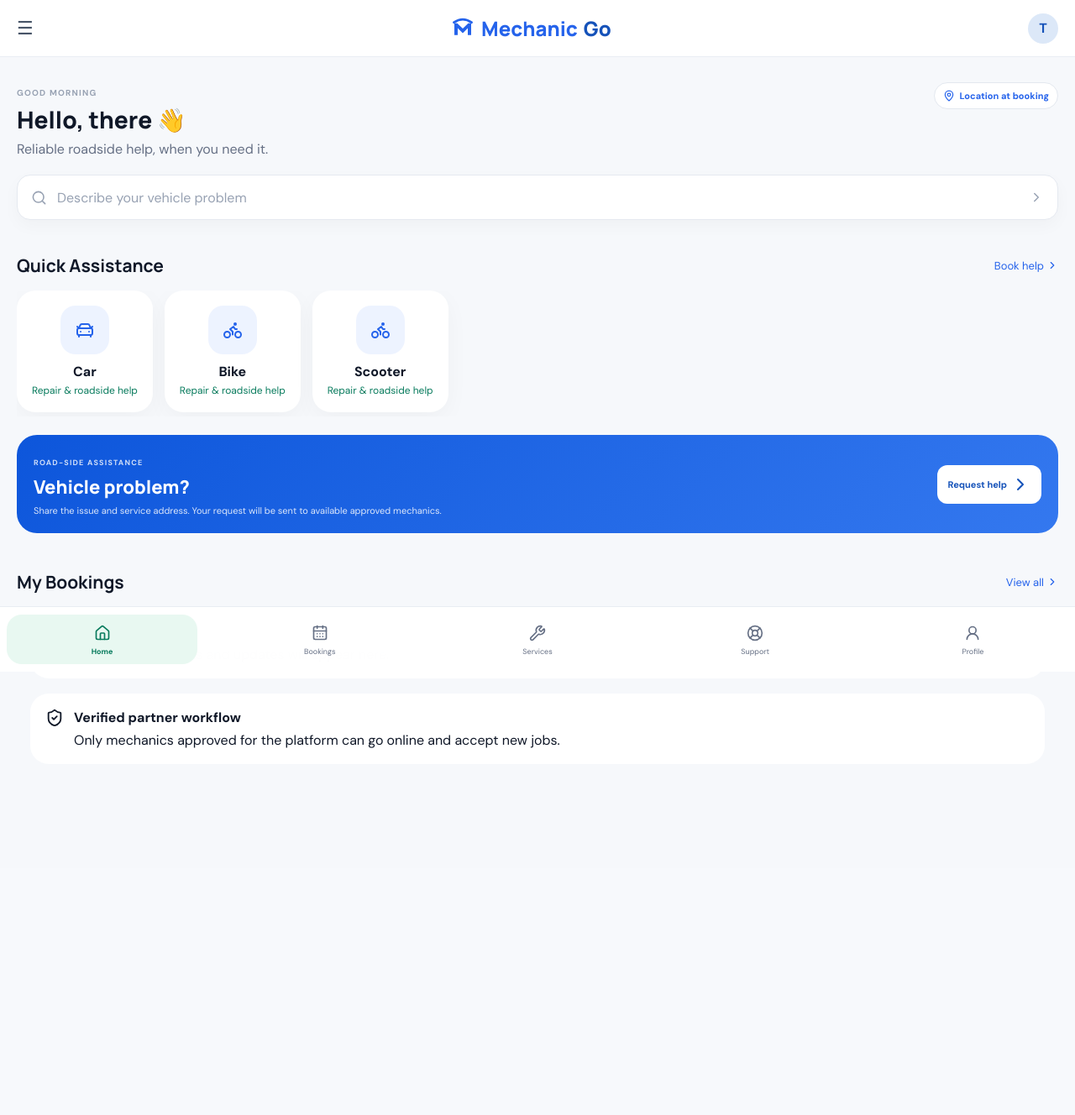
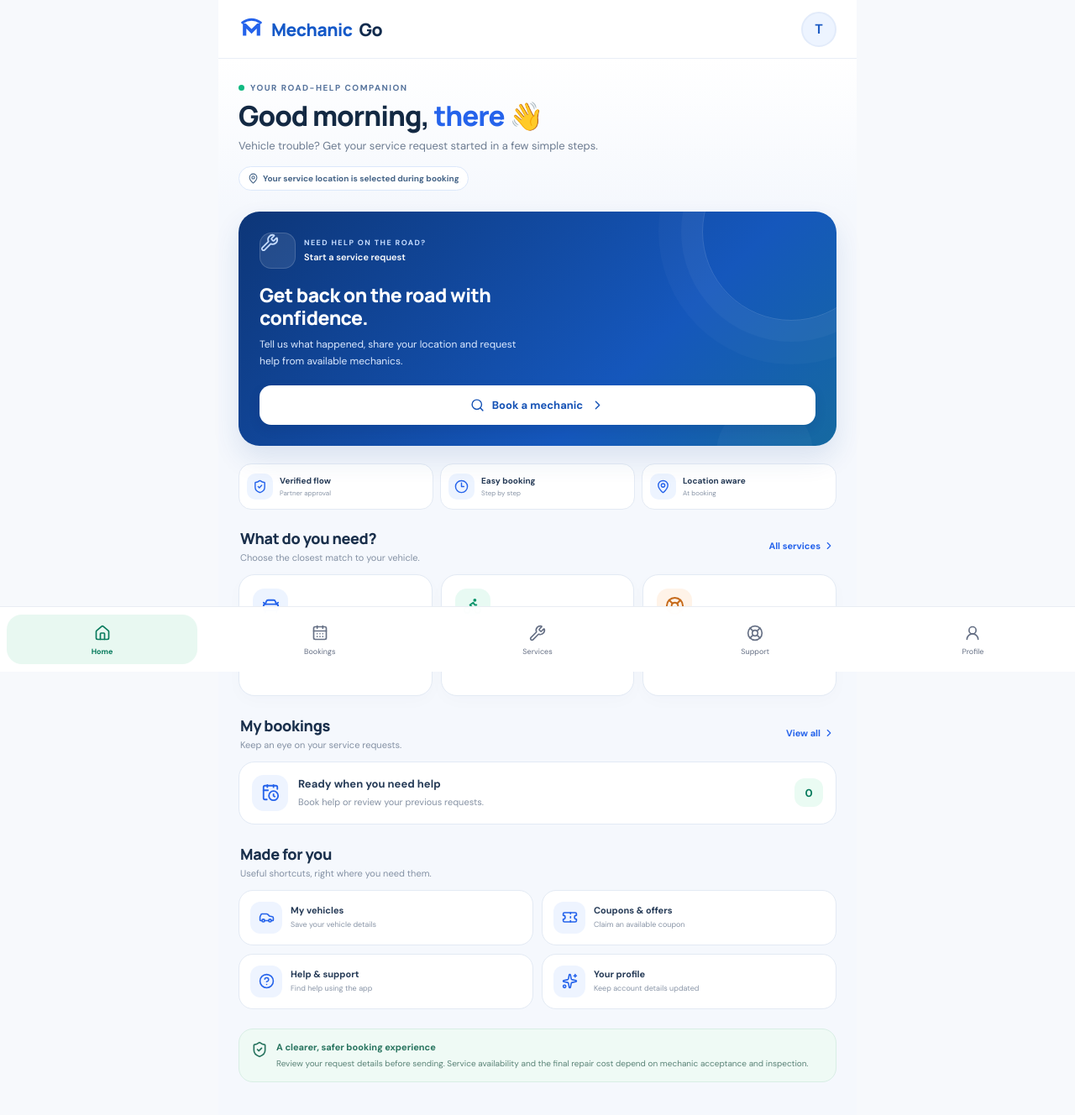
Before and after one commit to Enayatalibarkaat/MechanicGo, a Next.js app: page /home in a window 1280 px wide. Shown: the top 1328 px of the page at 84% size. Before the commit the page ends 1034 px from the top, so only its background shows below. Built offline with nearby package versions, Linux system fonts and the light colour scheme; no server answers.

Commit message:
Redesign customer home with premium service cards and useful live booking shortcuts

```diff
--- a/app/home/page.tsx
+++ b/app/home/page.tsx
@@ -1,42 +1,93 @@
 "use client";
+
 import {useEffect,useState} from "react";
-import {CarFront,Bike,MapPin,Search,ChevronRight,CalendarClock,ShieldCheck} from "lucide-react";
+import {
+  Bike, CarFront, ChevronRight, CalendarClock, ShieldCheck, MapPin,
+  Search, Wrench, Ticket, Car, LifeBuoy, CircleHelp, Clock3, Sparkles
+} from "lucide-react";
 import {Bottom} from "../components";
 
-type Booking={_id:string;status:string;issueDescription:string;vehicleType:string};
-const categories=[[ "Car",CarFront ],[ "Bike",Bike ],[ "Scooter",Bike ]] as const;
+type Booking={_id:string;status:string;issueDescription:string;vehicleType:string;createdAt?:string};
 function greeting(){const h=new Date().getHours();return h<12?"GOOD MORNING":h<17?"GOOD AFTERNOON":"GOOD EVENING";}
 
 export default function Home(){
- const[name,setName]=useState("there");const[photoUrl,setPhotoUrl]=useState("");const[openBookings,setOpenBookings]=useState(0);const[loading,setLoading]=useState(true);
+ const[name,setName]=useState("there");
+ const[photoUrl,setPhotoUrl]=useState("");
+ const[openBookings,setOpenBookings]=useState(0);
+ const[loading,setLoading]=useState(true);
+ const[latestBooking,setLatestBooking]=useState<Booking|null>(null);
  useEffect(()=>{
   let active=true;
   fetch("/api/profile/current",{cache:"no-store"}).then(async r=>{const d=await r.json();if(active&&r.ok&&d.user){if(d.user.name)setName(d.user.name.split(" ")[0]);setPhotoUrl(d.user.profilePhotoUrl||"");}}).catch(()=>{});
-  fetch("/api/auth/status",{cache:"no-store"}).then(async r=>{const d=await r.json();if(!active)return;if(r.ok&&d.authenticated&&d.user?.role==="MECHANIC")location.replace("/mechanic/dashboard");}).catch(()=>{});
-  const loadBookings=()=>fetch("/api/bookings",{cache:"no-store"}).then(async r=>{const d=await r.json();if(active&&r.ok){const list:Booking[]=d.bookings||[];setOpenBookings(list.filter(b=>!["COMPLETED","CANCELLED"].includes(b.status)).length);}}).catch(()=>{}).finally(()=>{if(active)setLoading(false);});
+  fetch("/api/auth/status",{cache:"no-store"}).then(async r=>{const d=await r.json();if(active&&r.ok&&d.authenticated&&d.user?.role==="MECHANIC")location.replace("/mechanic/dashboard");}).catch(()=>{});
+  const loadBookings=()=>fetch("/api/bookings",{cache:"no-store"}).then(async r=>{const d=await r.json();if(active&&r.ok){const list:Booking[]=d.bookings||[];const current=list.filter(b=>!["COMPLETED","CANCELLED"].includes(b.status));setOpenBookings(current.length);setLatestBooking(current[0]||null);}}).catch(()=>{}).finally(()=>{if(active)setLoading(false);});
   void loadBookings();
   const timer=window.setInterval(()=>void loadBookings(),30000);
   return()=>{active=false;window.clearInterval(timer);};
  },[]);
- return <main className="appPage">
-  <header className="appHeader"><a href="/services" className="iconBtn" aria-label="Services">☰</a><div className="appBrand"><img src="/mechanicgo-mark.svg" alt=""/> Mechanic<span>Go</span></div><a className="profileDot" href="/profile" aria-label="Open profile">{photoUrl?<img src={photoUrl} alt="Profile photo" onError={()=>setPhotoUrl("")}/>:name[0]?.toUpperCase()||"?"}</a></header>
-  <section className="homeHero">
-   <div className="homeGreeting"><div><span>{greeting()}</span><h1>Hello, {name} 👋</h1></div><div className="locationPill"><MapPin size={14}/> Location at booking</div></div>
-   <p>Reliable roadside help, when you need it.</p>
-   <a className="appSearch" href="/customer/book"><Search size={19}/><span>Describe your vehicle problem</span><ChevronRight size={18}/></a>
+ return <main className="appPage homePage">
+  <header className="homeHeaderBar">
+   <a href="/home" className="homeHeaderBrand" aria-label="MechanicGo home"><img src="/mechanicgo-mark.svg" alt=""/>Mechanic<span>Go</span></a>
+   <a className="homeProfileButton" href="/profile" aria-label="Open profile">{photoUrl?<img src={photoUrl} alt="Profile photo" onError={()=>setPhotoUrl("")}/>:name[0]?.toUpperCase()||"?"}</a>
+  </header>
+
+  <section className="homeWelcome">
+   <div className="homeWelcomeTop">
+    <div className="homeWelcomeCopy">
+     <span className="homeWelcomeKicker"><span className="liveDot"/> YOUR ROAD-HELP COMPANION</span>
+     <h1>{greeting().toLowerCase().replace(/^./,c=>c.toUpperCase())}, <span>{name}</span> 👋</h1>
+     <p>Vehicle trouble? Get your service request started in a few simple steps.</p>
+    </div>
+   </div>
+   <span className="homeLocationBadge"><MapPin size={13}/> Your service location is selected during booking</span>
   </section>
-  <section className="appSection">
-   <div className="rowTitle"><h2>Quick Assistance</h2><a href="/customer/book">Book help <ChevronRight size={14}/></a></div>
-   <div className="categoryRow">{categories.map(([label,Icon])=><a href="/customer/book" className="categoryCard" key={label}><div><Icon/></div><b>{label}</b><span>Repair & roadside help</span></a>)}</div>
+
+  <section className="homeBookHero">
+   <div className="homeBookHeroTop"><span className="homeBookHeroIcon"><Wrench size={22}/></span><div><span>NEED HELP ON THE ROAD?</span><span style={{marginTop:4,letterSpacing:0,fontWeight:600,fontSize:11,color:"#fff"}}>Start a service request</span></div></div>
+   <h2>Get back on the road with confidence.</h2>
+   <p>Tell us what happened, share your location and request help from available mechanics.</p>
+   <a className="homeBookHeroLink" href="/customer/book"><Search size={17}/> Book a mechanic <ChevronRight size={17}/></a>
   </section>
-  <section className="homeEmergency"><div><span>ROAD-SIDE ASSISTANCE</span><h2>Vehicle problem?</h2><p>Share the issue and service address. Your request will be sent to available approved mechanics.</p></div><a href="/customer/book">Request help <ChevronRight/></a></section>
-  <section className="appSection">
-   <div className="rowTitle"><h2>My Bookings</h2><a href="/bookings">View all <ChevronRight size={14}/></a></div>
-   <div className="formCard" style={{padding:18}}>
-    <div style={{display:"flex",alignItems:"center",gap:12}}><CalendarClock size={24}/><div style={{flex:1}}><b>{loading?"Checking bookings…":openBookings===0?"No active booking":openBookings===1?"1 active booking":openBookings+" active bookings"}</b><p style={{margin:"5px 0 0"}}>{openBookings?"Check your latest request and its status.":"Your actual requests and updates will appear here."}</p></div><a href="/bookings" aria-label="Open bookings"><ChevronRight/></a></div>
+
+  <div className="homeTrustRow" aria-label="Service highlights">
+   <div className="homeTrustItem"><span className="homeTrustIcon"><ShieldCheck size={17}/></span><div><b>Verified flow</b><small>Partner approval</small></div></div>
+   <div className="homeTrustItem"><span className="homeTrustIcon"><Clock3 size={17}/></span><div><b>Easy booking</b><small>Step by step</small></div></div>
+   <div className="homeTrustItem"><span className="homeTrustIcon"><MapPin size={17}/></span><div><b>Location aware</b><small>At booking</small></div></div>
+  </div>
+
+  <section className="homeContentSection">
+   <div className="homeSectionTitle"><div><h2>What do you need?</h2><p>Choose the closest match to your vehicle.</p></div><a href="/services">All services <ChevronRight size={14}/></a></div>
+   <div className="homeServiceGrid">
+    <a href="/customer/book" className="homeServiceCard"><span className="homeServiceIcon"><CarFront size={23}/></span><b>Car repair</b><small>Starting, battery, tyre</small></a>
+    <a href="/customer/book" className="homeServiceCard"><span className="homeServiceIcon"><Bike size={23}/></span><b>Bike repair</b><small>Breakdown & puncture</small></a>
+    <a href="/customer/book" className="homeServiceCard"><span className="homeServiceIcon"><LifeBuoy size={23}/></span><b>Roadside help</b><small>Explain your issue</small></a>
    </div>
-   <div className="formCard" style={{padding:18,marginTop:12}}><div style={{display:"flex",gap:12,alignItems:"flex-start"}}><ShieldCheck size={22}/><div><b>Verified partner workflow</b><p style={{margin:"6px 0 0"}}>Only mechanics approved for the platform can go online and accept new jobs.</p></div></div></div>
   </section>
+
+  <section className="homeContentSection">
+   <div className="homeSectionTitle"><div><h2>My bookings</h2><p>Keep an eye on your service requests.</p></div><a href="/bookings">View all <ChevronRight size={14}/></a></div>
+   <a href={latestBooking?"/bookings":"/customer/book"} className="homeBookingCard">
+    <span className="homeBookingIcon"><CalendarClock size={22}/></span>
+    <div className="homeBookingCopy">
+     <b>{loading?"Checking your bookings…":latestBooking?latestBooking.issueDescription||"Your latest service request":openBookings>0?"Your service requests":"Ready when you need help"}</b>
+     <p>{loading?"Getting the latest status":latestBooking?("Status: "+String(latestBooking.status||"REQUESTED").replace(/_/g," ").toLowerCase().replace(/^./,c=>c.toUpperCase())):"Book help or review your previous requests."}</p>
+    </div>
+    <span className="homeBookingCount">{loading?"…":openBookings}</span>
+   </a>
+  </section>
+
+  <section className="homeContentSection">
+   <div className="homeSectionTitle"><div><h2>Made for you</h2><p>Useful shortcuts, right where you need them.</p></div></div>
+   <div className="homeShortcutGrid">
+    <a className="homeShortcut" href="/vehicles"><span><Car size={19}/></span><span><b>My vehicles</b><small>Save your vehicle details</small></span></a>
+    <a className="homeShortcut" href="/coupons"><span><Ticket size={19}/></span><span><b>Coupons & offers</b><small>Claim an available coupon</small></span></a>
+    <a className="homeShortcut" href="/support"><span><CircleHelp size={19}/></span><span><b>Help & support</b><small>Find help using the app</small></span></a>
+    <a className="homeShortcut" href="/profile"><span><Sparkles size={19}/></span><span><b>Your profile</b><small>Keep account details updated</small></span></a>
+   </div>
+  </section>
+
+  <div className="homeSafetyNote"><ShieldCheck size={20}/><div><b>A clearer, safer booking experience</b><p>Review your request details before sending. Service availability and the final repair cost depend on mechanic acceptance and inspection.</p></div></div>
+  <div className="homeBottomSpacer"/>
   <Bottom active="home"/>
  </main>;
 }
```
